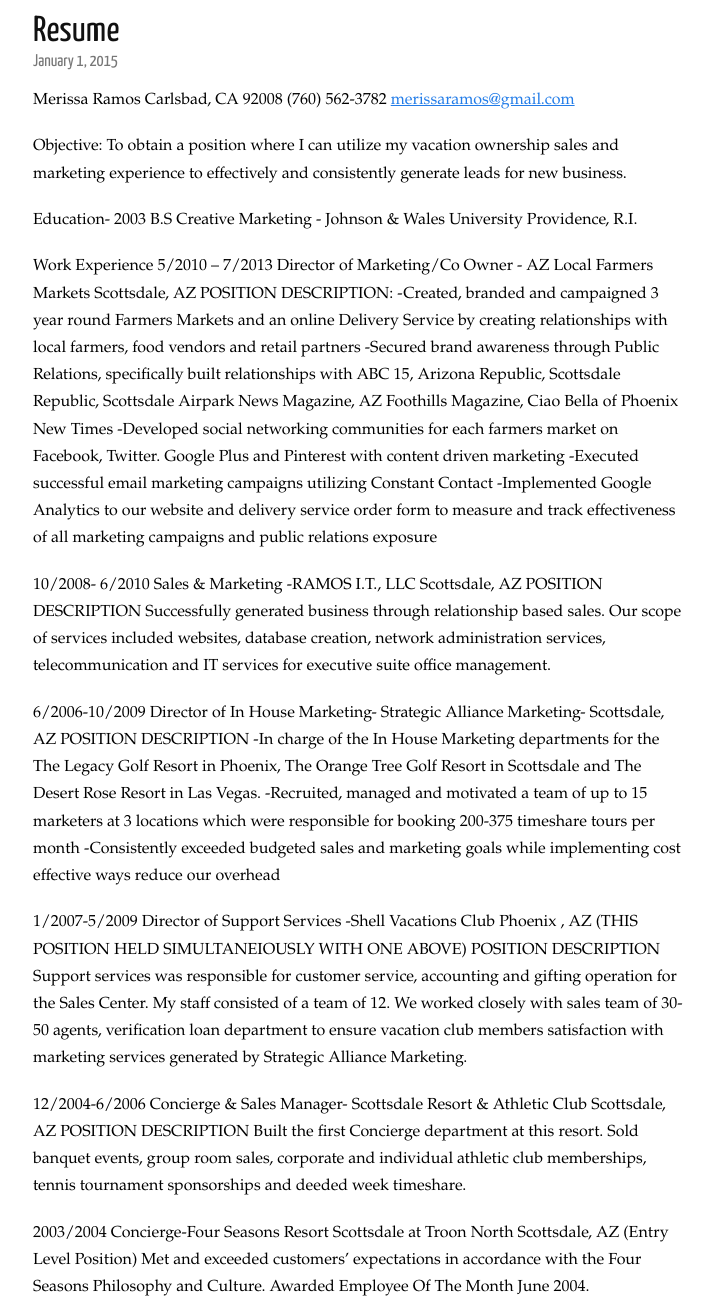
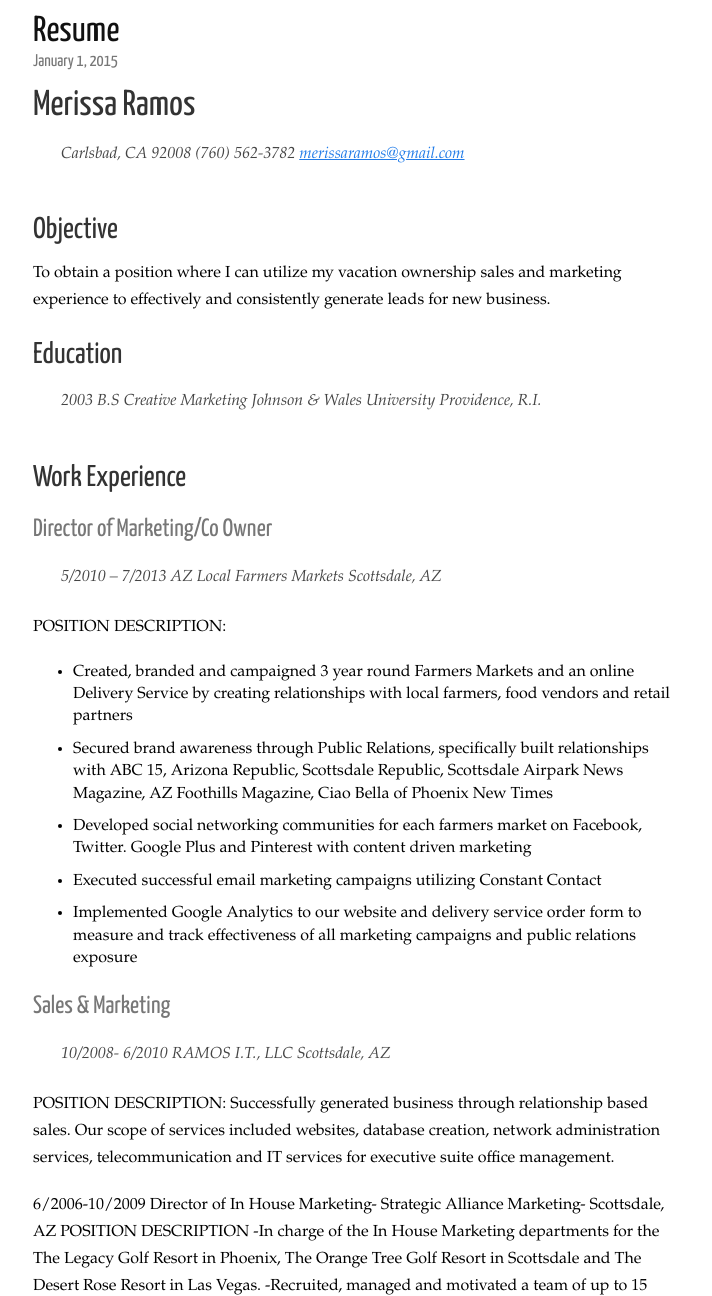
Before and after one commit to merissaramos/merissaramos.github.io, a Jekyll site: the page built from _posts/2015-1-1-resume.md, in a window 1280 px wide and 1400 px high, cut to the strip 104-1400 px from the top of the window. Shown: the whole strip, without its empty margins (77-789 px from the left). Built offline with Jekyll 4.4.1, drawn with Linux system fonts in a browser that asks for light colours; nearby versions of some CDN libraries; Markdown is read by kramdown in place of the engine named in the settings; comment, search, counter and statistics services are not loaded; part of the change alters nothing that is shown.

```diff
--- a/_posts/2015-1-1-resume.md
+++ b/_posts/2015-1-1-resume.md
@@ -4,27 +4,39 @@ title: Resume
 category: posts
 ---
 
-Merissa Ramos
-Carlsbad, CA 92008 (760) 562-3782
-[merissaramos@gmail.com][email]
+# Merissa Ramos
+> Carlsbad, CA 92008 (760) 562-3782
+> [merissaramos@gmail.com][email]
 
-Objective: To obtain a position where I can utilize my vacation ownership sales and marketing experience to effectively and consistently generate leads for new business.
+## Objective
+To obtain a position where I can utilize my vacation ownership sales and marketing experience to effectively and consistently generate leads for new business.
 
-Education- 2003 B.S Creative Marketing - Johnson & Wales University              Providence, R.I.
+## Education
+> 2003 B.S Creative Marketing
+> Johnson & Wales University
+> Providence, R.I.
 
-Work Experience
-5/2010 – 7/2013
-Director of Marketing/Co Owner - AZ Local Farmers Markets              Scottsdale, AZ
+## Work Experience
+
+### Director of Marketing/Co Owner
+> 5/2010 – 7/2013
+> AZ Local Farmers Markets
+> Scottsdale, AZ
+
 POSITION DESCRIPTION:
--Created, branded and campaigned 3 year round Farmers Markets and an online Delivery Service by creating relationships with local farmers, food vendors and retail partners
--Secured brand awareness through Public Relations, specifically built relationships with ABC 15, Arizona Republic, Scottsdale Republic, Scottsdale Airpark News Magazine, AZ Foothills Magazine, Ciao Bella of Phoenix New Times
--Developed social networking communities for each farmers market on Facebook, Twitter. Google Plus and Pinterest with content driven marketing
--Executed successful email marketing campaigns utilizing Constant Contact
--Implemented Google Analytics to our website and delivery service order form to measure and track effectiveness of all marketing campaigns and public relations exposure
+- Created, branded and campaigned 3 year round Farmers Markets and an online Delivery Service by creating relationships with local farmers, food vendors and retail partners
+- Secured brand awareness through Public Relations, specifically built relationships with ABC 15, Arizona Republic, Scottsdale Republic, Scottsdale Airpark News Magazine, AZ Foothills Magazine, Ciao Bella of Phoenix New Times
+- Developed social networking communities for each farmers market on Facebook, Twitter. Google Plus and Pinterest with content driven marketing
+- Executed successful email marketing campaigns utilizing Constant Contact
+- Implemented Google Analytics to our website and delivery service order form to measure and track effectiveness of all marketing campaigns and public relations exposure
 
-10/2008- 6/2010
-Sales & Marketing -RAMOS I.T., LLC                          Scottsdale, AZ
-POSITION DESCRIPTION Successfully generated business through relationship based sales. Our scope of services included websites, database creation, network administration services, telecommunication and IT services for executive suite office management.
+### Sales & Marketing
+> 10/2008- 6/2010
+> RAMOS I.T., LLC
+> Scottsdale, AZ
+
+POSITION DESCRIPTION:
+Successfully generated business through relationship based sales. Our scope of services included websites, database creation, network administration services, telecommunication and IT services for executive suite office management.
 
 6/2006-10/2009
 Director of In House Marketing- Strategic Alliance Marketing- Scottsdale, AZ
```
